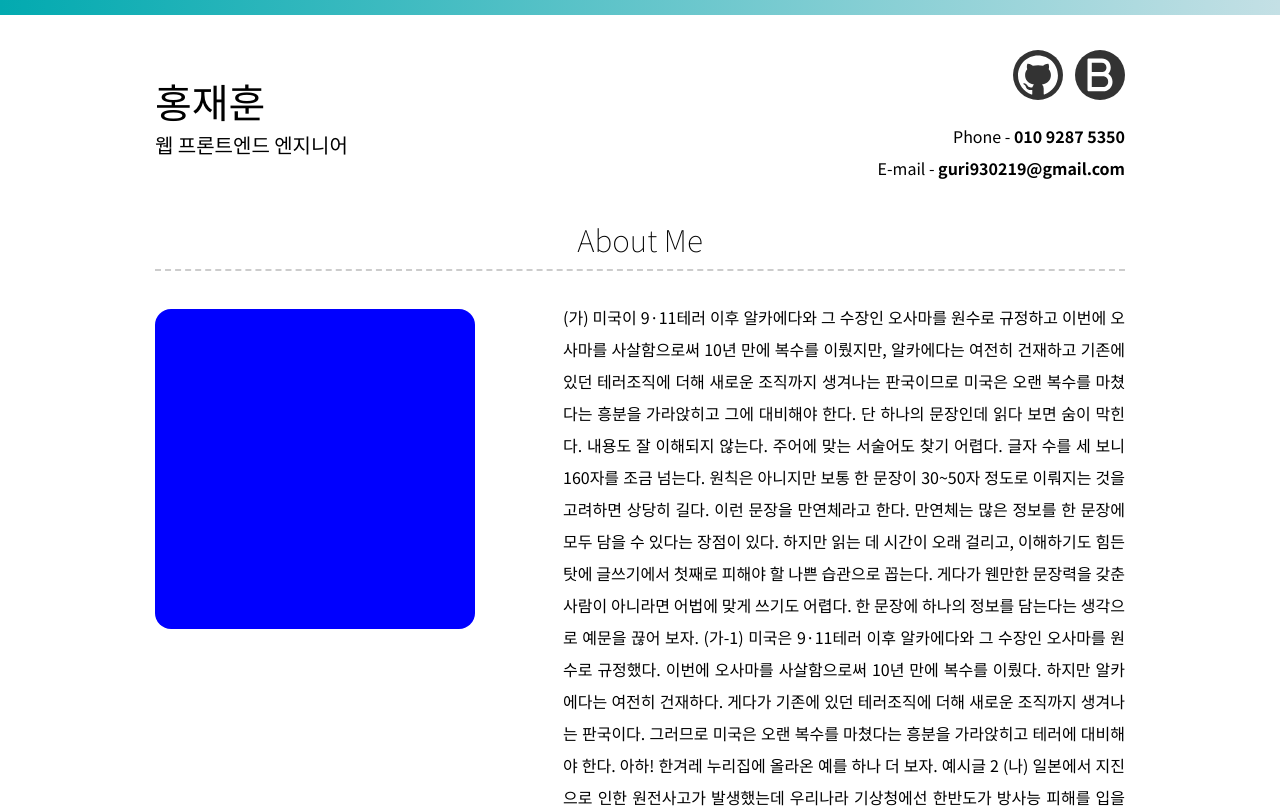
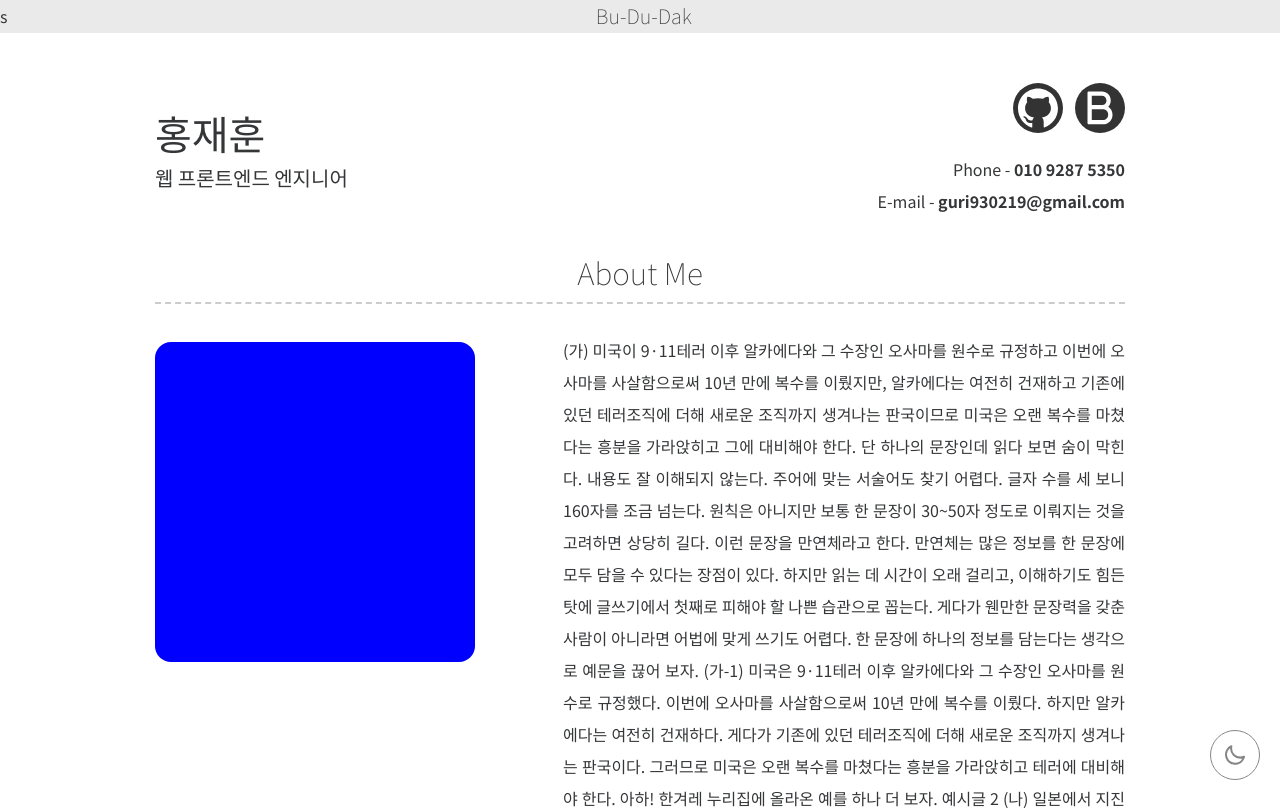
Before and after one commit to Bu-Du-Dak/Bu-Du-Dak.github.io, a Next.js app: page / in a window 1280 px wide. Shown: the top 810 px of the page. Built offline with nearby package versions, Linux system fonts and the light colour scheme.

Commit message:
:feat: add Theme Change

```diff
--- a/package.json
+++ b/package.json
@@ -14,7 +14,9 @@
     "@ant-design/icons": "^4.8.0",
     "@emotion/react": "^11.10.5",
     "@emotion/styled": "^11.10.5",
+    "@iconscout/react-unicons": "^2.0.2",
     "next": "12.3.1",
+    "next-themes": "^0.3.0",
     "react": "18.2.0",
     "react-dom": "18.2.0"
   },
--- a/pages/_app.tsx
+++ b/pages/_app.tsx
@@ -1,13 +1,21 @@
-import { Global } from "@emotion/react";
-import { GlobalCss } from "../src/commons/globalStyles";
-import Layout from "../src/components/commons/layout/Layout.index";
+import { Global } from '@emotion/react';
+import { GlobalCss } from '../src/commons/globalStyles';
+import Layout from '../src/components/commons/layout/Layout.index';
+import { ThemeProvider } from 'next-themes';
 function MyApp({ Component, pageProps }) {
   return (
     <>
       <Global styles={GlobalCss} />
-      <Layout>
-        <Component {...pageProps} />
-      </Layout>
+      <ThemeProvider
+        attribute="class"
+        defaultTheme="light"
+        enableSystem
+        disableTransitionOnChange
+      >
+          <Layout>
+            <Component {...pageProps} />
+          </Layout>
+      </ThemeProvider>
     </>
   );
 }
--- a/src/commons/globalStyles.ts
+++ b/src/commons/globalStyles.ts
@@ -1,30 +1,119 @@
-import {css} from "@emotion/react"
-import styled from "@emotion/styled"
+import { css } from '@emotion/react';
+import styled from '@emotion/styled';
 
 // ! 초기화
 export const GlobalCss = css`
-html, body, div, span, applet, object, iframe,
-h1, h2, h3, h4, h5, h6, p, blockquote, pre,
-a, abbr, acronym, address, big, cite, code,
-del, dfn, em, img, ins, kbd, q, s, samp,
-small, strike, strong, sub, sup, tt, var,
-b, u, i, center,
-dl, dt, dd, ol, ul, li,
-fieldset, form, label, legend,
-table, caption, tbody, tfoot, thead, tr, th, td,
-article, aside, canvas, details, embed,
-figure, figcaption, footer, header, hgroup,
-menu, nav, output, ruby, section, summary,
-time, mark, audio, video {
+  :root{
+    --background-color-light:#fff;
+    --text-color-light:#353638;
+    --background-color-dark:#353638;
+    --text-color-dark:rgba(255,255,255,0.9);
+
+  }
+  /* 테마별 스타일 */
+  .light {
+    --background-color: var(--background-color-light); /* 라이트 테마 배경색 */
+    --text-color: var(--text-color-light); /* 라이트 테마 텍스트 색상 */
+  }
+
+  .dark {
+    --background-color: var(--background-color-dark); /* 다크 테마 배경색 */
+    --text-color: var(--text-color-dark); /* 다크 테마 텍스트 색상 */
+  }
+
+  body {
+    background-color: var(--background-color);
+    color: var(--text-color);
+  }
+  html,
+  body,
+  div,
+  span,
+  applet,
+  object,
+  iframe,
+  h1,
+  h2,
+  h3,
+  h4,
+  h5,
+  h6,
+  p,
+  blockquote,
+  pre,
+  a,
+  abbr,
+  acronym,
+  address,
+  big,
+  cite,
+  code,
+  del,
+  dfn,
+  em,
+  img,
+  ins,
+  kbd,
+  q,
+  s,
+  samp,
+  small,
+  strike,
+  strong,
+  sub,
+  sup,
+  tt,
+  var,
+  b,
+  u,
+  i,
+  center,
+  dl,
+  dt,
+  dd,
+  ol,
+  ul,
+  li,
+  fieldset,
+  form,
+  label,
+  legend,
+  table,
+  caption,
+  tbody,
+  tfoot,
+  thead,
+  tr,
+  th,
+  td,
+  article,
+  aside,
+  canvas,
+  details,
+  embed,
+  figure,
+  figcaption,
+  footer,
+  header,
+  hgroup,
+  menu,
+  nav,
+  output,
+  ruby,
+  section,
+  summary,
+  time,
+  mark,
+  audio,
+  video {
     margin: 0;
     padding: 0;
     border: 0;
     font-size: 1rem;
     font: inherit;
     vertical-align: baseline;
-	color: #000;
     box-sizing: border-box;
-	.container{
+    .container {
       min-width: 400px;
       @media (min-width: 768px) {
         width: 750px;
@@ -40,27 +129,43 @@ time, mark, audio, video {
     .bold {
       font-weight: bold;
     }
-	.right{
+    .right {
       align-items: flex-end;
     }
     font-family: 'Noto Sans KR', 'Nanum Gothic', sans-serif;
   }
   /* HTML5 display-role reset for older browsers */
-article, aside, details, figcaption, figure,
-footer, header, hgroup, menu, nav, section {
+  article,
+  aside,
+  details,
+  figcaption,
+  figure,
+  footer,
+  header,
+  hgroup,
+  menu,
+  nav,
+  section {
     display: block;
   }
   body {
+
+    background-color: var(--background-color);
+    color: var(--text-color);
     line-height: 1;
   }
-ol, ul {
+  ol,
+  ul {
     list-style: none;
   }
-blockquote, q {
+  blockquote,
+  q {
     quotes: none;
   }
-blockquote:before, blockquote:after,
-q:before, q:after {
+  blockquote:before,
+  blockquote:after,
+  q:before,
+  q:after {
     content: '';
     content: none;
   }
@@ -68,7 +173,7 @@ table {
     border-collapse: collapse;
     border-spacing: 0;
   }
-`
+`;
 export const Container = styled.div`
   width: 100%;
   min-width: 400px;
@@ -77,26 +182,24 @@ export const Container = styled.div`
   align-items: center;
   justify-content: center;
   padding: 50px 0;
-
-`
+`;
 export const HeadTitle = styled.h1`
-	padding: .5rem 0;
+  padding: 0.5rem 0;
   font-size: 2.5rem;
-`
+`;
 export const SubTitle = styled.h2`
-	padding: .4rem 0;
+  padding: 0.4rem 0;
   font-weight: lighter;
   font-size: 1.25rem;
-`
+`;
 export const NormalText = styled.p`
   line-height: 2;
-	/* padding: .3rem 0; */
-	font-size: 	1rem;
+  font-size: 1rem;
   text-align: justify;
-`
+`;
 export const BoldText = styled.span`
   font-weight: bold;
-`
+`;
 export const Contents = styled.div`
   width: 100%;
   @media (min-width: 992px) {
@@ -107,4 +210,4 @@ export const Contents = styled.div`
     width: 70%;
     padding-left: 20px;
   }
-`
+`;
--- /dev/null
+++ b/src/components/commons/context/ThemeProvider.tsx
@@ -0,0 +1,10 @@
+import { ThemeProvider as NextThemesProvider } from "next-themes"
+import { type ThemeProviderProps } from "next-themes/dist/types"
+const GlobalThemeProvider = ({children,...props}:ThemeProviderProps) => {
+    return(
+        <NextThemesProvider {...props}>
+                {children}
+        </NextThemesProvider>
+    )
+}
+export default GlobalThemeProvider
--- a/src/components/commons/layout/Layout.index.tsx
+++ b/src/components/commons/layout/Layout.index.tsx
@@ -1,43 +1,31 @@
-import styled from "@emotion/styled"
-import { Container } from "../../../commons/globalStyles"
-import LayoutHeader from "./header/LayoutHeader"
-
-const Layout = (props) => {
-  return(
+import { useTheme } from 'next-themes';
+import { UilMoon, UilSun } from '@iconscout/react-unicons';
+import { Container } from '../../../commons/globalStyles';
+import { Body, LayoutWrapper, ThemeBtn } from './Layout.styles';
+import MenuBar from './menuBar/menuBar';
+import LayoutHeader from './header/LayoutHeader';
+const Layout = props => {
+  const { theme, setTheme } = useTheme();
+  const onClickChangeTheme = () => {
+    if (theme === 'light') {
+      setTheme('dark');
+    } else {
+      setTheme('light');
+    }
+  };
+  return (
     <>
-    <TopLine/>
-    <Container>
-      <LayoutWrapper>
-        <LayoutHeader/>
-        <Body className="container">{props.children}</Body>
-      </LayoutWrapper>
-    </Container>
+      <MenuBar />
+      <Container>
+        <LayoutWrapper>
+          <LayoutHeader />
+          <Body className="container">{props.children}</Body>
+          <ThemeBtn theme={theme} onClick={onClickChangeTheme}>
+            {theme === 'dark' ? <UilSun /> : <UilMoon />}
+          </ThemeBtn>
+        </LayoutWrapper>
+      </Container>
     </>
-  )
-}
-const TopLine = styled.div`
-  position: fixed;
-  top: 0;
-  z-index: 1;
-  width: 100%;
-  height: 15px;
-  background: linear-gradient(90deg,#02AAB0,#C4E0E5);
-  /* background: linear-gradient(90deg,#02AAB0,#00CDAC); */
-`
-const LayoutWrapper = styled.div`
-  width: 100%;
-  display: flex;
-  align-items: center;
-  justify-content: center;
-  flex-direction: column;
-  padding: 0 20px;
-  `
-
-const Body = styled.div`
-  width: 100%;
-  display: flex;
-  flex-direction: column;
-  align-items: center;
-  justify-content: center;
-`;
-export default Layout
+  );
+};
+export default Layout;
--- a/src/components/commons/layout/Layout.styles.ts
+++ b/src/components/commons/layout/Layout.styles.ts
@@ -1,8 +1,44 @@
 import styled from "@emotion/styled";
 
+
 export const LayoutWrapper = styled.div`
+  width: 100%;
+  display: flex;
+  align-items: center;
+  justify-content: center;
+  flex-direction: column;
+  padding: 0 20px;
+`;
+
+export const Body = styled.div`
+  width: 100%;
   display: flex;
   flex-direction: column;
   align-items: center;
   justify-content: center;
+`;
+export const ThemeBtn = styled.div`
+  width:50px;
+  height: 50px;
+  display: flex;
+  align-items: center;
+  justify-content: center;
+  border-radius: 100%;
+  border:1px solid var(--text-color);
+  background-color: var(--background-color);
+  opacity: 0.6;
+  cursor: pointer;
+  position: fixed;
+  bottom: 20px;
+  right:20px;
+  :hover{
+    opacity: 1;
+    ${({ theme }) => theme === 'dark' ? `
+    background-color: var(--background-color-light);
+    color:var(--text-color-light);
+    `:`
+    background-color: var(--background-color-dark);
+    color:var(--text-color-dark);
+    `}
+  }
 `
--- /dev/null
+++ b/src/components/commons/layout/menuBar/menuBar.tsx
@@ -0,0 +1,22 @@
+import styled from "@emotion/styled"
+import { SubTitle } from "../../../../commons/globalStyles"
+
+const MenuBar = () => {
+    return(
+        <Wrapper>
+            s
+            <SubTitle>
+                Bu-Du-Dak
+            </SubTitle>
+            <div></div>
+        </Wrapper>
+    )
+}
+const Wrapper = styled.div`
+    width:100%;
+    display:flex;
+    align-items: center;
+    justify-content: space-between;
+    background-color: rgba(184, 184, 184, 0.3);
+`
+export default MenuBar
--- a/styles/globals.css
+++ b/styles/globals.css
@@ -14,13 +14,12 @@ a {
 * {
   box-sizing: border-box;
 }
-
 @media (prefers-color-scheme: dark) {
   html {
     color-scheme: dark;
   }
   body {
     color: white;
-    background: black;
+    background: red;
   }
 }
```
Also changed, not shown: src/components/unit/Header/Header.index.tsx (+9 -9 lines), 2 other files (tests, documents, lock files or other folders). Lines whose indentation alone changed are shown as unchanged.
